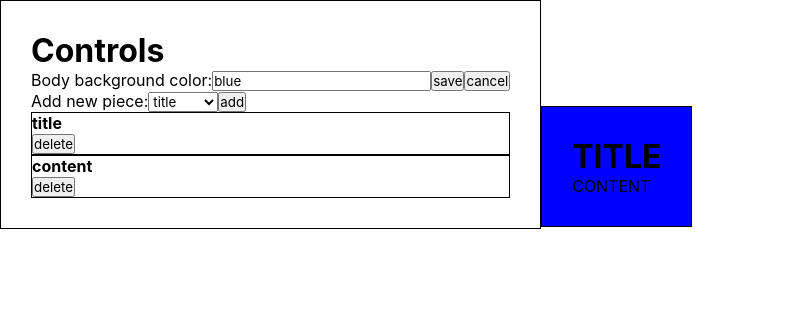
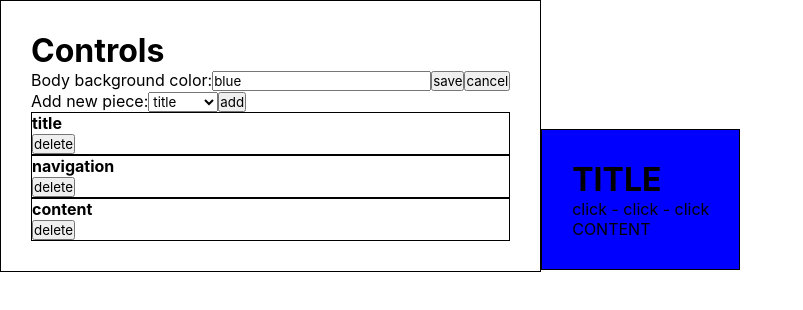
Before and after one commit to bananno/designer, a React (Create React App) app: page / in a window 1280 px wide. Shown: the top 310 px of the page, without its empty margins (0-803 px from the left). Built offline with nearby package versions, Linux system fonts and the light colour scheme.

Commit message:
Add navigation item

```diff
--- a/src/App.js
+++ b/src/App.js
@@ -15,6 +15,10 @@ class App extends Component {
       {
         type: 'title',
         id: 0
+      },
+      {
+        type: 'navigation',
+        id: 2
       },
       {
         type: 'content',
--- a/src/Piece/Piece.js
+++ b/src/Piece/Piece.js
@@ -7,6 +7,11 @@ class Piece extends Component {
     if (pieceType == 'title') {
       return (
         <h1>TITLE</h1>
+      );
+    }
+    if (pieceType == 'navigation') {
+      return (
+        <div>click - click - click</div>
       );
     }
     if (pieceType == 'content') {
```
